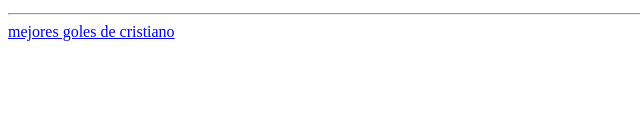
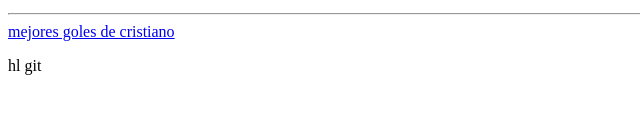
Before and after one commit to Boss444S/Web, a plain HTML site: page web/index.html in a window 1280 px wide. Shown: the part 383-496 px from the top of the page, 0-640 px from the left. Drawn offline with Linux system fonts and the light colour scheme.

Commit message:
second change

```diff
--- a/web/index.html
+++ b/web/index.html
@@ -12,6 +12,7 @@
 <p><strong>Apellido:</strong> Dos Santos Aveiro</p>
 <hr>
 <a href="https://youtu.be/010zJJQrcFg?si=Vbo-4_OgCjykhusB">mejores goles de cristiano</a>
+<p>hl git</p>
 
 
 </body>
```
